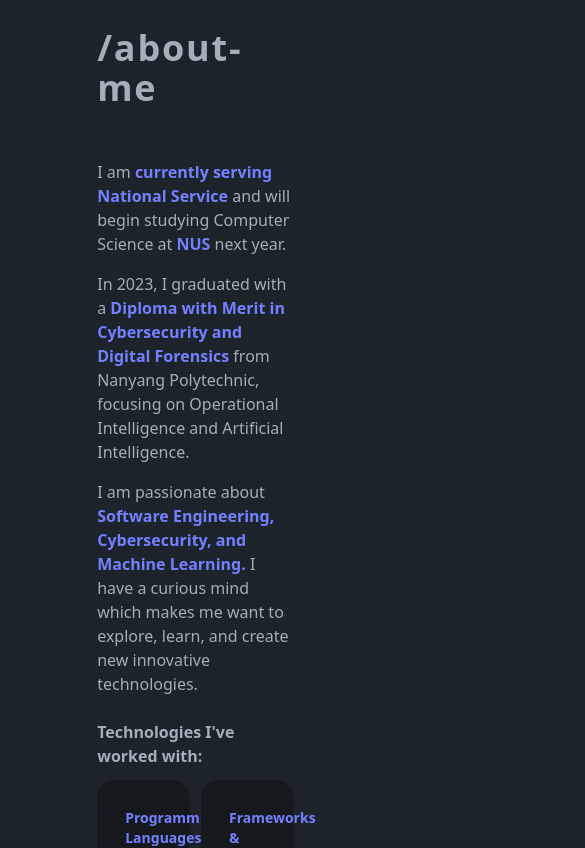
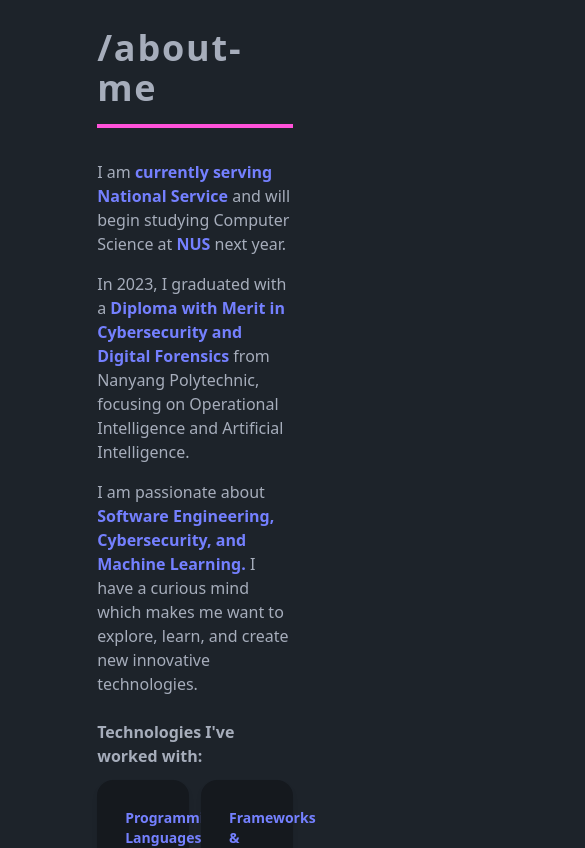
Before and after one commit to ryanneozx/my-daisyui-app, a React (Vite) app: page / in a window 390 px wide. Shown: the part 920-1768 px from the top of the page, 585 px wide, since content can reach past the window. Built offline with nearby package versions, Linux system fonts and the light colour scheme.

Commit message:
tried adding delayed floatin animation

```diff
--- a/src/components/about.jsx
+++ b/src/components/about.jsx
@@ -1,7 +1,8 @@
-import React, { useRef } from "react";
+import React, { useRef, useState, useEffect } from "react";
 import useIntersectionObserver from "./useIntersectionObserver";
 
 const About = (props) => {
+    const [loading, setLoading] = useState(true);
     const elementsRef = useRef([]);
 
     // Define the callback for when elements intersect
@@ -12,11 +13,20 @@ const About = (props) => {
     // Use the custom hook
     useIntersectionObserver(elementsRef, handleIntersect);
 
+    // Simulate a loading delay of 4 seconds
+    useEffect(() => {
+        const timer = setTimeout(() => {
+        setLoading(false);
+        }, 4000);
+
+        return () => clearTimeout(timer); // Cleanup the timer on unmount
+    }, []);
+
     return (
         <div id="about-me" name="about-me" className="anchor bg-base-100 ">
             <div className="w-full flex flex-col-reverse lg:flex-row-reverse">
                 {/* Images Section */}
-                <div className="flex flex-col items-center lg:items-start lg:ml-6 lg:mt-12">
+                <div className="flex flex-col items-center lg:items-start lg:ml-6 lg:mt-14">
                     <img
                         className="max-w-sm rounded-lg shadow-2xl mb-4"
                         src="src/assets/selfie.JPEG"
@@ -32,12 +42,15 @@ const About = (props) => {
                 <div className="text-left w-3/5 mx-auto">
                     <h1 className="text-4xl font-bold tracking-wider mb-4">/about-me</h1>
                     <hr ref={(el) => (elementsRef.current[0] = el)} className="border-t-4 border-secondary mb-6" />
+
+                    <div ref={(el) => (elementsRef.current[1] = el)} className="delayed-floating">
+
                     <p className="py-2 font-medium">
-                        I am <span className="text-primary font-semibold">currently serving National Service</span> and
-                        will begin studying Computer Science at{' '}
-                        <span className="text-primary font-semibold">NUS</span> next year.
+                    I am <span className="text-primary font-semibold">currently serving National Service</span> and will begin
+                    studying Computer Science at <span className="text-primary font-semibold">NUS</span> next year.
                     </p>
-                    <p className="py-2">
+
+                    <p className="py-2 ">
                         In 2023, I graduated with a{' '}
                         <span className="text-primary font-semibold">
                             <div className="tooltip tooltip-accent" data-tip="Awarded to top 10% of cohort (3.97/4 GPA)">
@@ -104,7 +117,9 @@ const About = (props) => {
                             </div>
                         </div>
                     </div>
+
                     <p className="py-3">Outside of work, I enjoy reading, working out, and watching anime.</p>
+                    </div>
                 </div>
             </div>
         </div>
--- a/src/components/projects.jsx
+++ b/src/components/projects.jsx
@@ -50,8 +50,8 @@ const Projects = (props) => {
                 </div>
             </div>
 
-            <div className="grid grid-cols-3 gap-1 mt-4">
-                <div className="card card-compact bg-primary text-primary-content text-left m-0 p-0 w-96 h-56">
+            <div className="grid grid-cols-3 gap-6 mt-4">
+                <div className="card card-compact bg-primary text-primary-content text-left m-0 p-0 h-56">
                     <div className="card-body p-0 ">
                         <h3 className="card-title m-0 p-0 align-top">Blogs App</h3>
                         <p>Full-stack Application for a blogs app.</p>
@@ -63,7 +63,7 @@ const Projects = (props) => {
                         </div>
                     </div>
                 </div>
-                <div className="card card-compact bg-primary text-primary-content text-left m-0 p-0 w-96 h-56">
+                <div className="card card-compact bg-primary text-primary-content text-left m-0 p-0 h-56">
                     <div className="card-body p-0 ">
                         <h3 className="card-title m-0 p-0 align-top">Project Title 2</h3>
                         <p>Full-stack Application for a blogs app.</p>
@@ -75,7 +75,7 @@ const Projects = (props) => {
                         </div>
                     </div>
                 </div>
-                <div className="card card-compact bg-primary text-primary-content text-left m-0 p-0 w-96 h-56">
+                <div className="card card-compact bg-primary text-primary-content text-left m-0 p-0 h-56">
                     <div className="card-body p-0 ">
                         <h3 className="card-title m-0 p-0 align-top">Project Title 3</h3>
                         <p>Full-stack Application for a blogs app.</p>
--- a/src/index.css
+++ b/src/index.css
@@ -36,8 +36,7 @@ hr.active {
   width: 100%;
   /* height: 100px; */
   animation-name: loading;
-  animation-duration: 4s;
-  animation-timeline: scroll(nearest);
+  animation-duration: 3s;
 }
 
 /* Define the floating up animation */
@@ -58,6 +57,16 @@ hr.active {
   /* font-size: 2rem; */
   /* font-weight: bold; */
   animation: floatUp 1s ease-out forwards;
+}
+
+/* Apply the animation to the text */
+.delayed-floating.active {
+  /* display: inline-block; */
+  /* font-size: 2rem; */
+  /* font-weight: bold; */
+
+  animation: floatUp 1s ease-out forwards;
+  animation-delay: 3s;
 }
 
 .typewriter.active h1 {
```
